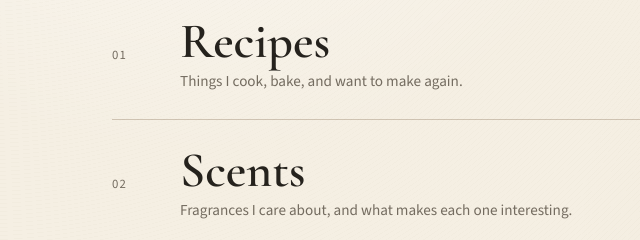
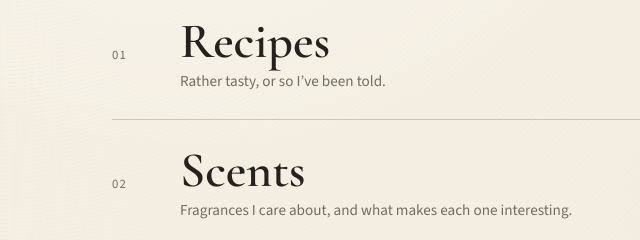
Before and after one commit to ReasonJ01/reason.place, a plain HTML site: page index.html in a window 1280 px wide. Shown: the part 452-692 px from the top of the page, 32-672 px from the left. Drawn offline with nearby package versions, Linux system fonts and the light colour scheme.

Commit message:
Use personal recipes blurb

```diff
--- a/index.html
+++ b/index.html
@@ -24,7 +24,7 @@
         <span class="entry__number" aria-hidden="true">01</span>
         <span class="entry__body">
           <span class="entry__title">Recipes</span>
-          <span class="entry__description">Things I cook, bake, and want to make again.</span>
+          <span class="entry__description">Rather tasty, or so I’ve been told.</span>
         </span>
         <span class="entry__arrow" aria-hidden="true">↗</span>
       </a>
```
